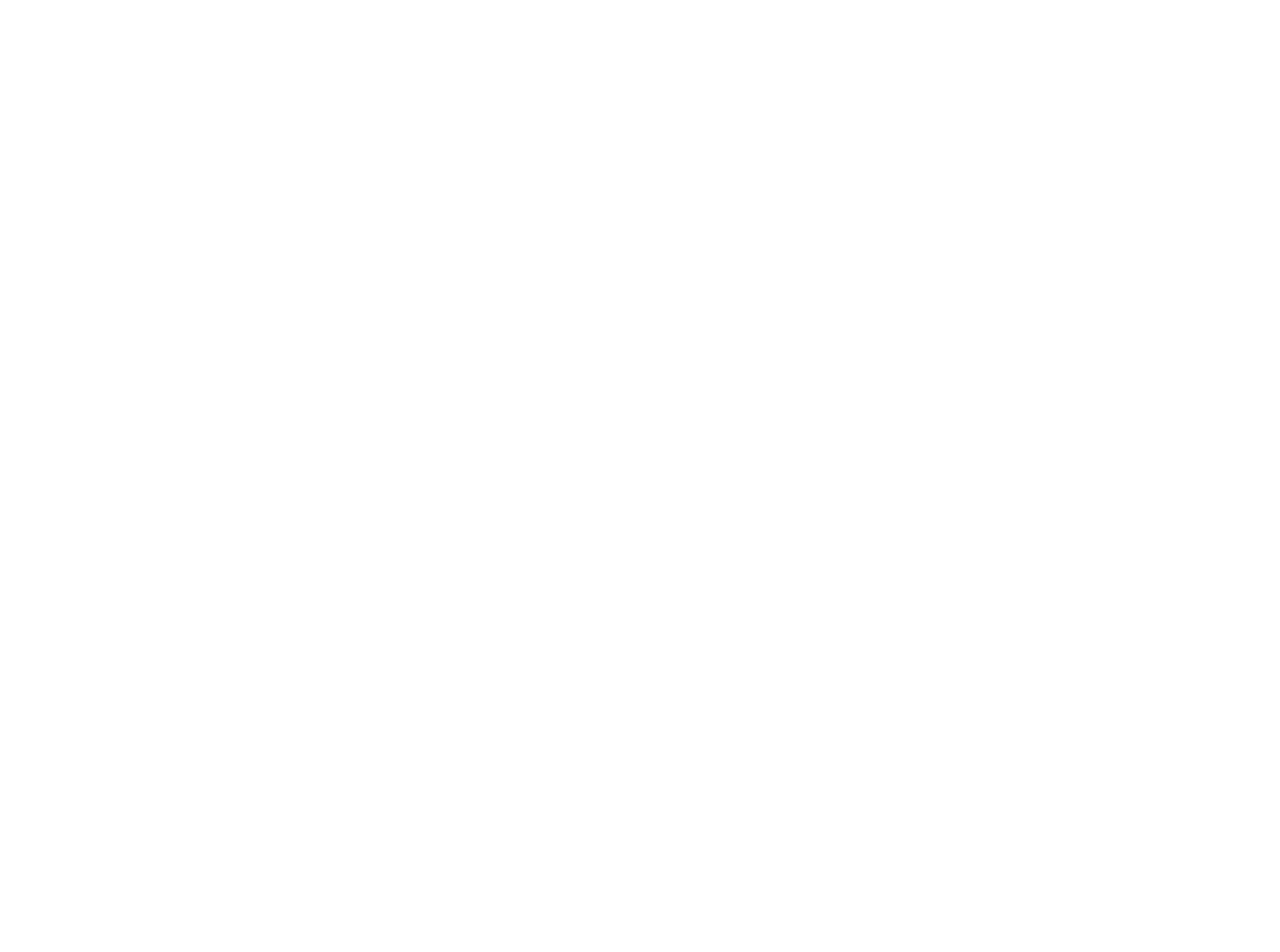
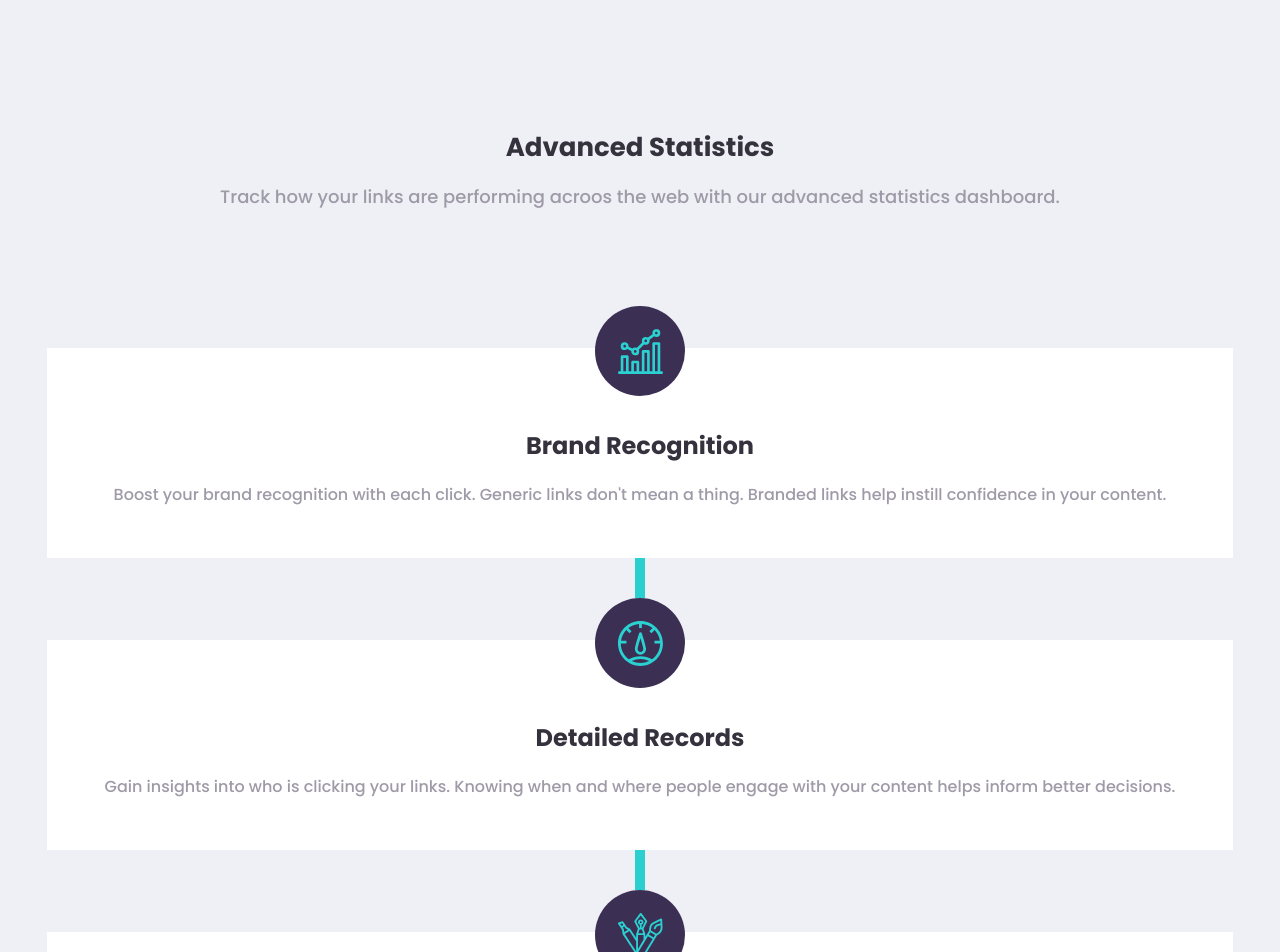
Before and after one commit to daniworkss/link-shortener, a Next.js app: page /components/Advanced-stats in a window 1280 px wide. Shown: the top 952 px of the page. Before the commit the page ends 800 px from the top, so only its background shows below. Built offline with nearby package versions, Linux system fonts and the light colour scheme.

Commit message:
3RD-PUSH

```diff
--- a/pages/components/Advanced-stats.jsx
+++ b/pages/components/Advanced-stats.jsx
@@ -1,6 +1,75 @@
 import React from "react";
+import Image from "next/image";
 export default function Advancestats(){
  return(
-    <div className="stats-container"></div>
+    <div className="stats-container bg-advancestat-bg w-full -mt-[4rem] pb-[4rem] pt-[12rem] pl-4 pr-4">
+    <h2 className="text-center bold-font text-[26px] text-Vdark-Blue">Advanced Statistics</h2>
+    <p className="text-center mt-[1rem] regular-font text-[18px] text-Grayish-Violet ">Track how your links are performing acroos the web with our advanced statistics dashboard.</p>
+
+    <div className="box-col mt-[2rem] pt-[4rem]">
+    <div className="box-container flex flex-col items-center ">
+         {/* for icon */}
+         <div className="w-full flex justify-center">
+          <div className="box-circle z-0  flex justify-center items-center w-[90px] h-[90px] rounded-[50%] bg-dark-violet">
+            <Image
+              src={'/icon-brand-recognition.svg'}
+              width={45}
+              height={45}
+              alt="brand recogniton icon"
+            />
+            </div>
+         </div>
+
+         <div className="box">
+            <h2 className="text-Vdark-Blue bold-font text-[24px] text-center w-full">Brand Recognition</h2>
+            <p className="regular-font text-Grayish-Violet text-center pl-3 pr-3 leading-[30px] pt-[1rem]"> Boost your brand recognition with each click. Generic links don&apos;t mean a thing. Branded links help instill confidence in your content.</p>
+         </div>
+      </div>
+      {/* line spacing */}
+      <div className="line-container flex justify-center w-full">
+      <div className="box-line bg-cyan w-[10px] h-[40px]"></div>
+      </div>
+      <div className="box-container flex flex-col items-center ">
+         {/* for icon */}
+         <div className="w-full flex justify-center">
+          <div className="box-circle z-0  flex justify-center items-center w-[90px] h-[90px] rounded-[50%] bg-dark-violet">
+            <Image
+              src={'/icon-detailed-records.svg'}
+              width={45}
+              height={45}
+              alt="brand recogniton icon"
+            />
+            </div>
+         </div>
+
+         <div className="box">
+            <h2 className="text-Vdark-Blue bold-font text-[24px] text-center w-full">Detailed Records</h2>
+            <p className="regular-font text-Grayish-Violet text-center pl-4 pr-4 leading-[30px] pt-[1rem]">Gain insights into who is clicking your links. Knowing when and where people engage with your content helps inform better decisions.</p>
+         </div>
+      </div>
+      {/* line spacing */}
+      <div className="line-container flex justify-center w-full">
+      <div className="box-line bg-cyan w-[10px] h-[40px]"></div>
+      </div>
+      <div className="box-container flex flex-col items-center ">
+         {/* for icon */}
+         <div className="w-full flex justify-center">
+          <div className="box-circle z-0  flex justify-center items-center w-[90px] h-[90px] rounded-[50%] bg-dark-violet">
+            <Image
+              src={'/icon-fully-customizable.svg'}
+              width={45}
+              height={45}
+              alt="brand recogniton icon"
+            />
+            </div>
+         </div>
+
+         <div className="box">
+            <h2 className="text-Vdark-Blue bold-font text-[24px] text-center w-full">Fully Customizable</h2>
+            <p className="regular-font text-Grayish-Violet text-center pl-2 pr-2 leading-[30px] pt-[1rem]">Improve brand awareness and content discoverability through customizable links. supercharging audience engagement</p>
+         </div>
+      </div>
+    </div>
+    </div>
  )
 }
--- /dev/null
+++ b/pages/components/Footer.jsx
@@ -0,0 +1,16 @@
+import React from "react";
+import Image from "next/image";
+export default function Foooter(){
+    return(
+        <div className="h-[200px] bg-Vdark-Violet ">
+            <div className="footer_logo_container w-full flex justify-center pt-[3rem]">
+              <Image
+                 src={'footerlogo.svg'}
+                 width={100}
+                 height={100}
+                 alt="footer logo"
+              />
+            </div>
+        </div>
+    )
+}
--- a/pages/components/Header.jsx
+++ b/pages/components/Header.jsx
@@ -4,8 +4,16 @@
 import { useState } from "react";
 export default function Header(){
   const [openMenu, setopenMenu] = useState()
+  function handleMenu(){
+    if(!openMenu){
+      document.documentElement.style.overflow = 'hidden'
+    }else if (openMenu){
+      document.documentElement.style.overflow = 'scroll'
+    }
+     setopenMenu(!openMenu)
+  }
     return(
-        <div className="bg-red-100 h-[80px] w-full flex items-center  justify-between">
+        <div className="  header-container bg-white  h-[70px] w-full flex items-center  justify-between">
          <div className="pl-6">
             <Image src={'./logo.svg'}
               alt="logo"
@@ -14,7 +22,7 @@
             />
          </div>
 
-         <div className="link-wrapper absolute w-full top-[5rem] flex justify-center">
+         <div className="link-wrapper z-40 absolute w-full top-[3.2rem] flex justify-center">
           {/* come back here */}
             <div className={`links w-[90%] rounded-[10px] bg-dark-violet ${!openMenu ? 'h-0 transition-all duration-[.2s] ease-out' : 'h-[420px] transition-all duration-[.2s] ease-in'} overflow-y-hidden mt-[1rem] mb-[1rem] `}>
               <div className="mb-[2rem] mt-[1rem]">
@@ -37,8 +45,8 @@
          </div>
 
          {/* for burger menu */}
-         <div onClick={()=> setopenMenu(!openMenu)} className=" no-select burger laptop:hidden text-4xl text-Grayish-Violet pr-6">
-         <ion-icon name="menu"></ion-icon>
+         <div onClick={handleMenu} className=" no-select burger laptop:hidden text-4xl text-Grayish-Violet pr-6">
+         <ion-icon name={`${!openMenu ? 'menu': 'close'}`}></ion-icon>
          </div>
         </div>
     )
--- a/pages/components/Hero.jsx
+++ b/pages/components/Hero.jsx
@@ -1,40 +1,55 @@
 /* eslint-disable @next/next/no-img-element */
 import React from "react"
 import Link from "next/link"
+import Advancestats from "./Advanced-stats"
+import { useState } from "react"
 
 export default function Maincontent(){
+    let number = 3
+    function handleSubmit(){
+        number+= 1
+
+        console.log(number)
+    }
+
     return(
      <main>
-         <div className="hero-section flex flex-col laptop:flex-row gap-[1rem]">
+         <div className="hero-section bg-white pt-[2rem] flex flex-col laptop:flex-row gap-[1rem]">
         <div className="flex justify-center w-full no-select">
-            <img className=" hero-img ml-[6rem] no-select"
-            src={'/illustration-working.svg'}
-            alt="hero image"
-            objectFit="cover"
+            <div className="w-full  h-[270px]">
+            <img className="hero-img ml-[3rem] laptop:static" src="./illustration-working.svg" alt="hero-image" />
+            </div>
 
-            />
         </div>
         <div className="hero-text">
-            <h1 className="text-[45px] leading-11 bold-font text-Vdark-Blue  text-center">More than just shorter links</h1>
+            <h1 className="text-[42px] leading-11 bold-font text-Vdark-Blue  text-center">More than just shorter links</h1>
             <p className="text-[22px] pl-6 pr-6 mt-[.5rem] text-Grayish-Violet text-center">Build your brand&apos;s recognition and get detailed insights on how your links are performing.</p>
 
-           <div className="w-full flex justify-center mt-[1.5rem] pb-8">
-           <Link href={'/'} className="bg-cyan text-white bold-font text-[18px] pl-[3rem]  pr-[3rem] pt-[15px] pb-[15px] rounded-[25px]">Get Started</Link>
+           <div className="w-full flex justify-center mt-[1.5rem] pb-8 no-select">
+           <Link href={'/'}className="bg-cyan no-select text-white bold-font text-[18px] pl-[3rem]  pr-[3rem] pt-[15px] pb-[15px] rounded-[25px]">Get Started</Link>
            </div>
         </div>
       </div>
 
       {/* for shortening link */}
-      <div className="link-wrapper mt-[2rem] flex justify-center mb-[30rem]">
+      <div className="link-wrapper mt-[2rem] flex justify-center ">
         <div className="link-container flex flex-col justify-center pl-4 pr-4 gap-[1rem] bg-dark-violet rounded-[10px] w-[90%] h-[200px]">
             <input style={{outline: 'none'}} type="text" placeholder="Shorten a link here"  className="pl-2 text-[18px] h-[60px] rounded-[5px] regular-font text-Grayish-Violet"/>
-            <Link
-            className="bg-cyan bold-font text-white h-[60px] flex justify-center items-center text-[18px] rounded-[5px]"
+            <button
+            onClick={handleSubmit}
+            className="bg-cyan bold-font no-select text-white h-[60px] flex justify-center items-center text-[18px] rounded-[5px]"
              href={'/'}>
                 Shorten It!
-            </Link>
+            </button>
         </div>
       </div>
+     <Advancestats/>
+     <div className=" boost-bg bg-dark-violet h-[350px] flex justify-center items-center flex-col gap-[1rem]">
+        <h1 className="text-white bold-font text-[24px]">Boost your links today</h1>
+        <Link href={'/'} className="bg-cyan text-white regular-font pl-10 pr-10 pt-3 pb-3 rounded-[20px] no-select text-[18px]">
+         Get Started
+        </Link>
+     </div>
      </main>
     )
 }
--- a/pages/home.jsx
+++ b/pages/home.jsx
@@ -1,12 +1,13 @@
-import Image from "next/image"
 import React from "react"
 import Header from "./components/Header"
 import Maincontent from "./components/Hero"
+import Foooter from "./components/Footer"
 export default function Home(){
     return(
         <>
          <Header/>
          <Maincontent/>
+         <Foooter/>
         </>
     )
 }
--- a/styles/globals.css
+++ b/styles/globals.css
@@ -5,6 +5,18 @@
   padding: 0;
   box-sizing: border-box;
   margin: 0;
+}
+body{
+  overflow-x: hidden;
+  width: 100%;
+  scroll-behavior: smooth;
+  overflow-y: hidden;
+}
+html{
+  overflow-x: hidden;
+  width: 100%;
+  scroll-behavior: smooth;
+
 }
 @font-face {
   font-family: poppins500;
@@ -23,8 +35,8 @@
 }
 .hero-img{
   width: 100%;
-  height: 310px;
-  object-position: 20% 80%;
+  height: 270px;
+
 }
 .no-select {
   -webkit-touch-callout: none;/* iOS Safari */
@@ -35,3 +47,18 @@
             user-select: none; /* Non-prefixed version, currently
                                   supported by Chrome, Edge, Opera and Firefox */
 }
+
+/* for box in advance stats */
+.box{
+  @apply bg-white w-[95%] pb-[3rem] pt-[5rem] -mt-[3rem]
+
+
+}
+
+
+/* for boost bg */
+.boost-bg{
+  background-image: url(/bg-boost-mobile.svg);
+  background-size: cover;
+
+}
--- a/tailwind.config.js
+++ b/tailwind.config.js
@@ -19,6 +19,8 @@
         'desktop': '1440px'
       },
       colors:{
+        // advance-stats color
+        'advancestat-bg':'#eff0f6',
         // primary
         'cyan': 'hsl(180, 66%, 49%)',
         'dark-violet': 'hsl(257, 27%, 26%)',
```
Also changed, not shown: public/footerlogo.svg (added).
